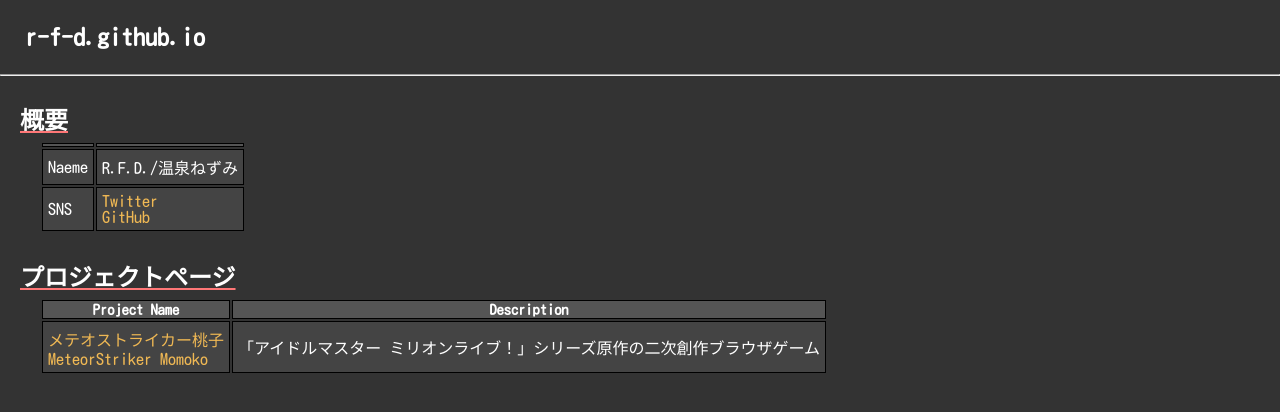
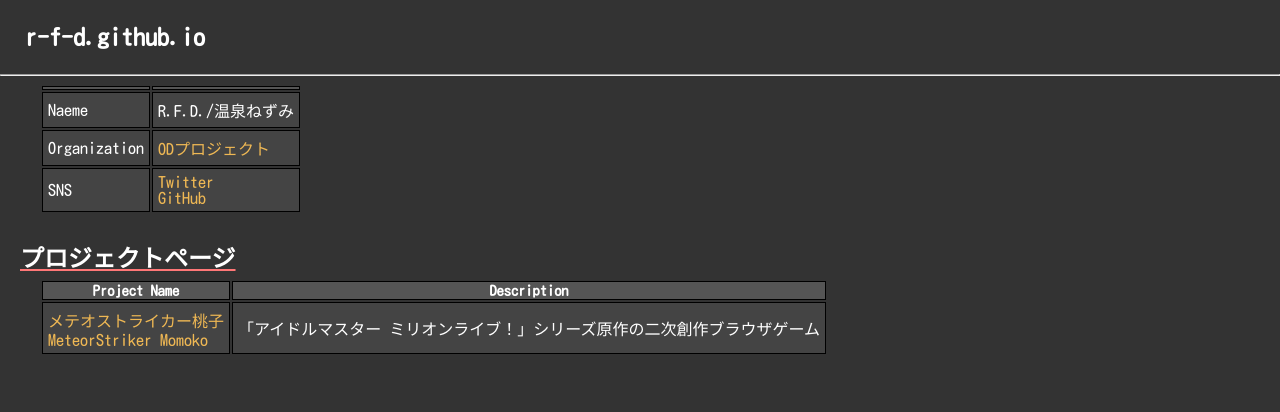
Before and after one commit to R-F-D/r-f-d.github.io, a Jekyll site: the page built from index.markdown, in a window 1280 px wide. Shown: the top 412 px of the page. Built offline with Jekyll 4.4.1, drawn with Linux system fonts in a browser that asks for light colours.

Commit message:
Add: 所属組織を追記

```diff
--- a/index.markdown
+++ b/index.markdown
@@ -1,12 +1,12 @@
 ---
+title:
 layout: default
 ---
-
-## 概要
 
 |<!---->|<!---->|
 |--|--|
 |Naeme|R.F.D./温泉ねずみ|
+|Organization|[ODプロジェクト](odproject.net)
 |SNS|[Twitter](https://twitter.com/R_F_D)<br>[GitHub](https://github.com/R-F-D)|
 
 
```
